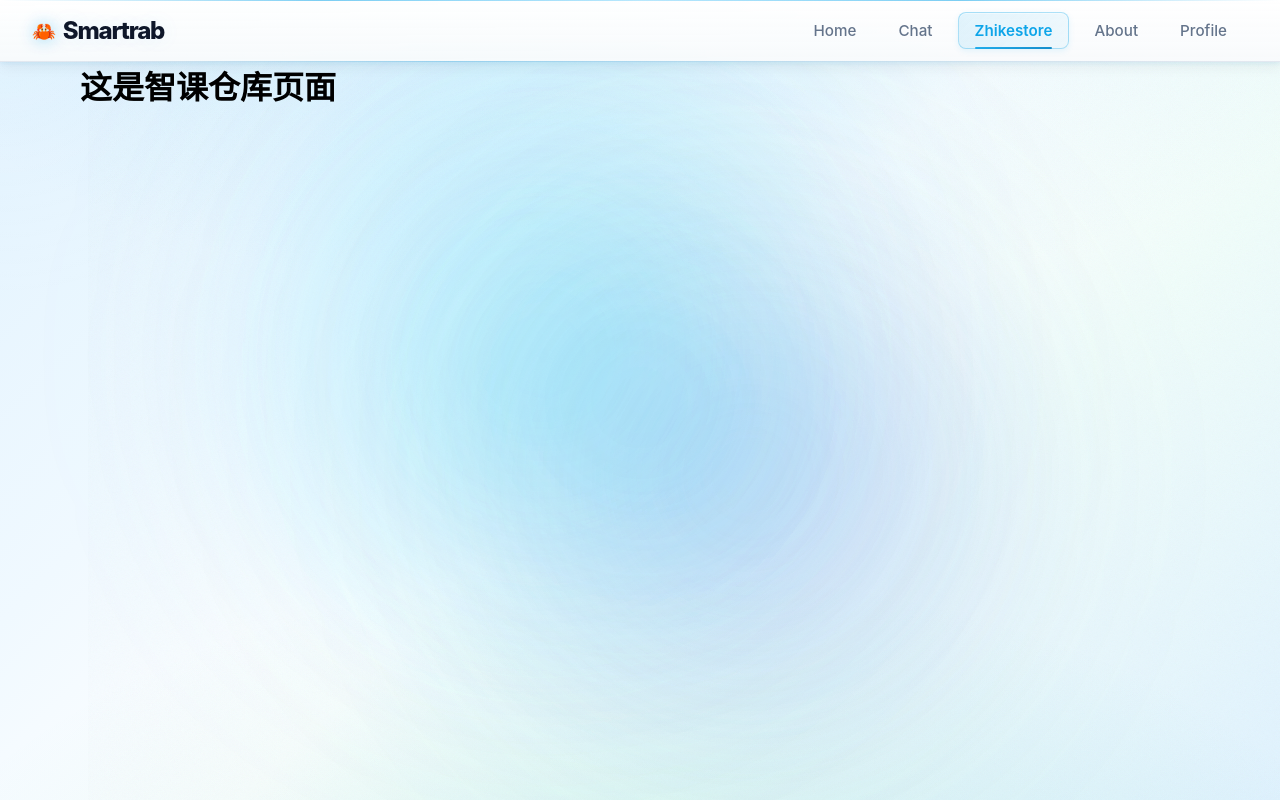
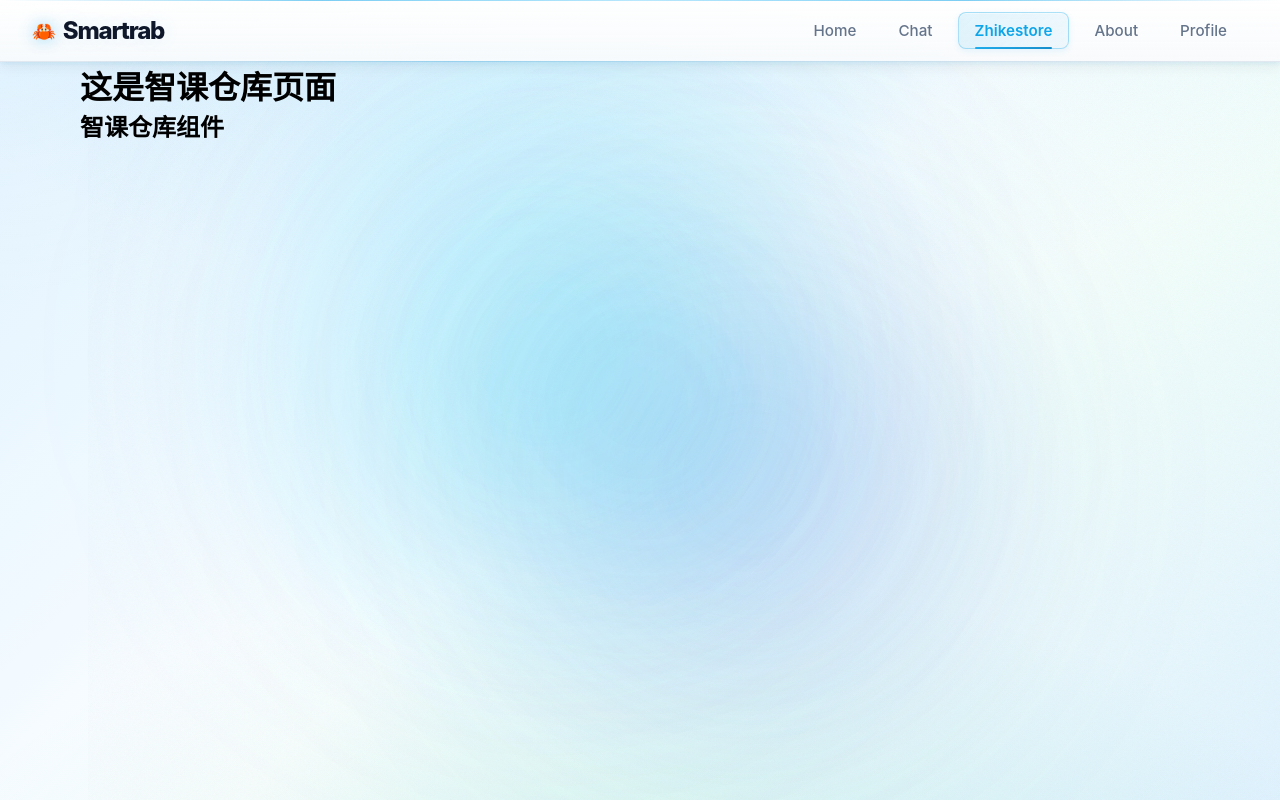
Before and after one commit to Ouroboros-ga/ai-course-system, a Vue app in the folder frontend/: page /zhikestore in a window 1280 px wide. Built offline with nearby package versions, Linux system fonts and the light colour scheme.

Commit message:
refactor(zhikestore): 重构智课仓库页面组件结构
- 引入 ZhikestoreIndex 组件
- 将页面内容包装在 div 容器中
- 添加 ZhikestoreIndex 组件到模板中
- 保持原有的页面标题显示

```diff
--- a/frontend/src/views/Zhikestore.vue
+++ b/frontend/src/views/Zhikestore.vue
@@ -1,9 +1,12 @@
 <script setup>
-
+import ZhikestoreIndex from "@/components/zhikestore/zhikestoreIndex.vue";
 </script>
 
 <template>
-  <h1>这是智课仓库页面</h1>
+  <div>
+    <h1>这是智课仓库页面</h1>
+    <ZhikestoreIndex />
+  </div>
 </template>
 
 <style scoped>
```
